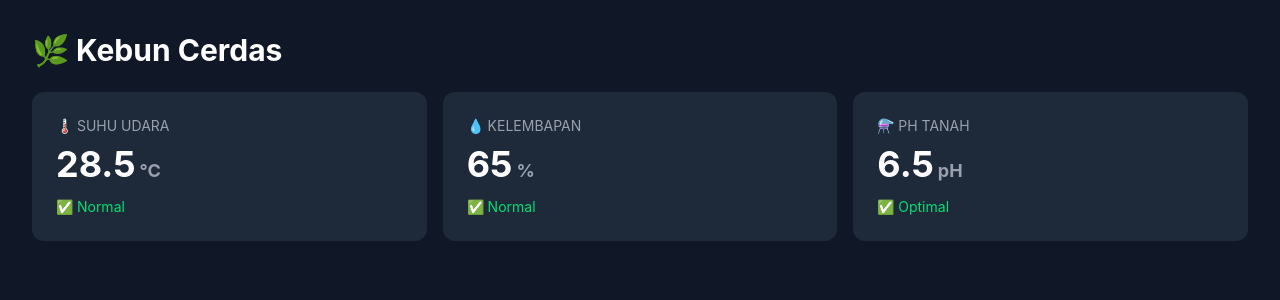
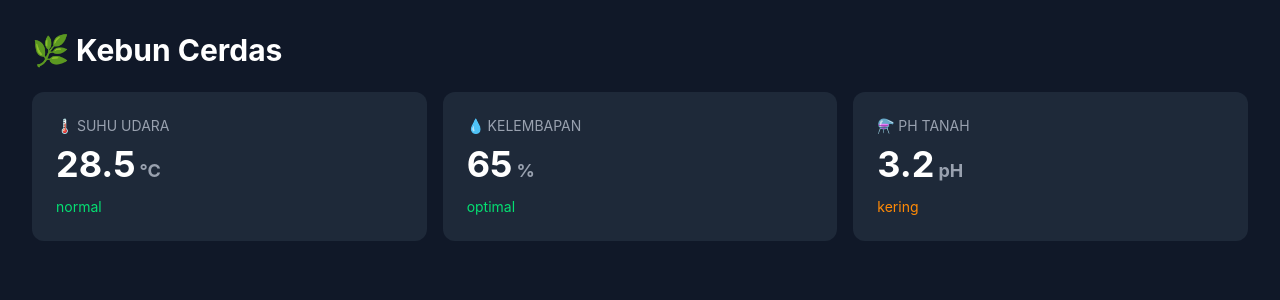
Before and after one commit to alferd06/smart-garden-frontend, a React (Vite) app: page / in a window 1280 px wide. Shown: the top 300 px of the page. Built offline with nearby package versions, Linux system fonts and the light colour scheme.

Commit message:
pembuatan warna status dinamis

```diff
--- a/src/App.jsx
+++ b/src/App.jsx
@@ -6,9 +6,9 @@ function App() {
       <h1 className="text-white text-3xl font-bold mb-6">🌿 Kebun Cerdas</h1>
 
       <div className="grid grid-cols-3 gap-4">
-        <SensorCard icon="🌡️" label="Suhu Udara" nilai="28.5" satuan="°C" status="✅ Normal" />
-        <SensorCard icon="💧" label="Kelembapan" nilai="65" satuan="%" status="✅ Normal" />
-        <SensorCard icon="⚗️" label="pH Tanah" nilai="6.5" satuan="pH" status="✅ Optimal" />
+        <SensorCard icon="🌡️" label="Suhu Udara" nilai="28.5" satuan="°C" status="normal" />
+        <SensorCard icon="💧" label="Kelembapan" nilai="65" satuan="%" status="optimal" />
+        <SensorCard icon="⚗️" label="pH Tanah" nilai="3.2" satuan="pH" status="kering" />
       </div>
     </div>
   )
--- a/src/SensorCard.jsx
+++ b/src/SensorCard.jsx
@@ -1,4 +1,15 @@
 function SensorCard({ icon, label, nilai, satuan, status }) {
+  const warnaStatus = {
+    "optimal": "text-green-400",
+    "normal": "text-green-400",
+    "panas": "text-red-400",
+    "dingin": "text-blue-400",
+    "kering": "text-orange-400",
+    "basah": "text-blue-400",
+  }
+
+  const warna = warnaStatus[status]
+
   return (
     <div className="bg-gray-800 rounded-xl p-6">
 
@@ -12,7 +23,7 @@ function SensorCard({ icon, label, nilai, satuan, status }) {
       </h1>
 
       {/* status */}
-      <p className="text-green-400 text-sm mt-3">{status}</p>
+      <p className={`text-sm mt-3 ${warna}`}>{status}</p>
 
     </div>
   )
```
